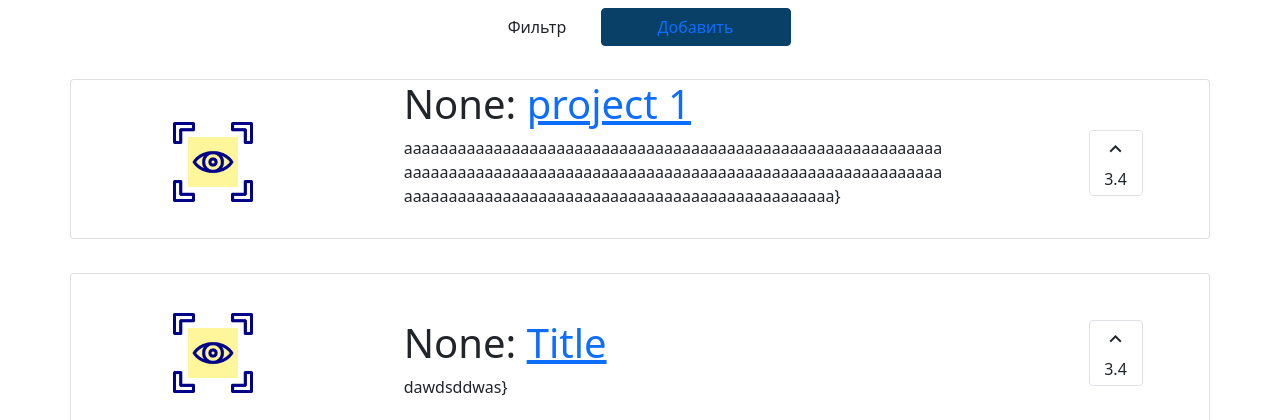
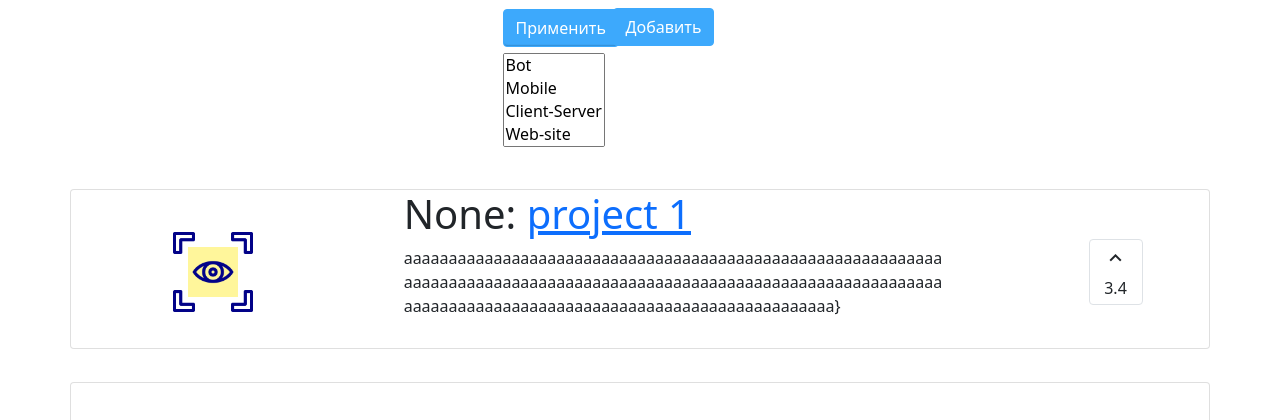
Before and after one commit to MrKruizer/International, a Django app: page /catalog/ in a window 1280 px wide. Shown: the part 81-501 px from the top of the page. Run offline with Django 4.2, Linux system fonts and the light colour scheme; data comes from the database, SQL or seed files in the repository.

Commit message:
Add filter

```diff
--- a/projecthunter/hunter/static/style/hunter.css
+++ b/projecthunter/hunter/static/style/hunter.css
@@ -127,6 +127,9 @@ li select::-webkit-scrollbar-thumb{
 li{
 	list-style-type: none;
 }
+ul{
+	list-type: none;
+}
 ul li{
 	list-style-type: disc;
 }
@@ -141,3 +144,14 @@ input{
 input#id_avatar{
 	box-shadow: none;
 }
+ul li{
+	max-height: 15em;
+}
+ul li div{
+
+	display: flex;
+	flex-wrap: wrap;
+	margin: 3px;
+	margin-bottom: 0px;
+	margin-top: 0px;
+}
--- a/projecthunter/hunter/templates/catalog/catalog.html
+++ b/projecthunter/hunter/templates/catalog/catalog.html
@@ -10,11 +10,25 @@
 {% block content %}
 <div class="container scroll">
 	<div class="row justify-content-center mt-2">
-		<div class="filter btn col-lg-1 col-md-2 col-sm-5 mr-1">
-			Фильтр
+		<div class="filter btn col-lg-1 col-md-2 col-sm-5 mr-1 pt-0">
+			<form action="" method="get">
+				{% csrf_token %}
+				<input type="submit" value="Применить" class="btn btn-primary mt-0">
+				<select name="tag" id="" multiple="true">
+					<option value="Chat">Bot</option>
+					<option value="Mobile">Mobile</option>
+					<option value="Client-Server">Client-Server</option>
+					<option value="Web-site">Web-site</option>
+					<option value="ML">ML</option>
+				</select>
+		</form>
 		</div>
-		<div class="add_projects btn btn-primary col-lg-2 col-md-3 col-sm-6 m-0">
-			<a href="{% url 'project_create' %}" class="div_button">Добавить</a>
+		<div class="col-lg-2 col-md-3 col-sm-6 m-0">
+			<a href="{% url 'project_create' %}" class="div_button">
+				<div class=" btn btn-primary">
+					Добавить
+				</div>
+			</a>
 		</div>
 	</div>
 	{% for project in project_list %}
--- a/projecthunter/hunter/templates/catalog/project_create.html
+++ b/projecthunter/hunter/templates/catalog/project_create.html
@@ -9,15 +9,15 @@
 {% block content %}
 <div class="container">
   <div class="row">
-    <div class="tab_tags col-7 mt-3">
+    <div class="tab_tags col-12 mt-3">
       <form action="" method="post">
         {% csrf_token %}
         <ul>
         {% for field in form %}
-            <li><p>{{field.errors}}</p><p>{{field.label_tag}}: {{field}}</p></li>
+            <li><div>{{field.errors}}</div><div class="mt-0">{{field.label_tag}} {{field}}</div></li>
         {% endfor %}
         </ul>
-        <input type="submit" value="submit">
+        <input type="submit" value="submit" class="btn btn-primary ">
   </form>
     </div>
   </div>
```
